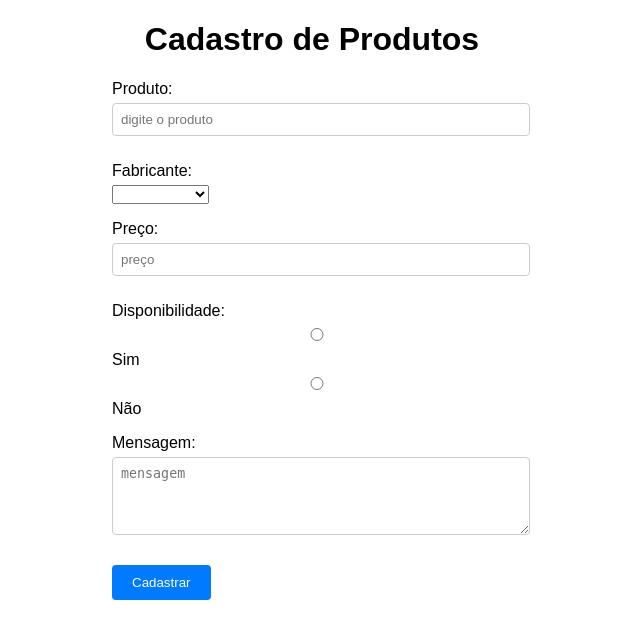
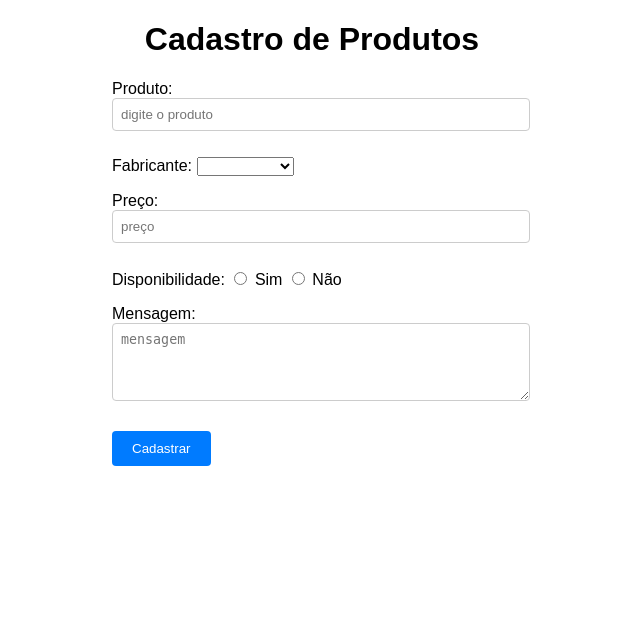
Before and after one commit to VitorGGama/aulas-php, a PHP site: page /exercicio-07.php in a window 1280 px wide. Shown: the top 639 px of the page, without its empty margins (328-968 px from the left). Run offline with PHP 8.4, Linux system fonts and the light colour scheme.

Commit message:
Update exercicio-07.php

```diff
--- a/exercicio-07.php
+++ b/exercicio-07.php
@@ -20,11 +20,10 @@
         }
 
         label {
-            display: block;
             margin-bottom: 5px;
         }
 
-        input, textarea {
+        input:not(.disponibilidade), textarea {
             width: 100%;
             padding: 8px;
             margin-bottom: 10px;
@@ -112,9 +111,9 @@
 
         <p>
             <label>Disponibilidade:</label>
-            <input type="radio" name="disponibilidade" value="sim" id="disponibilidade_sim" required>
+            <input type="radio" class="disponibilidade" name="disponibilidade" value="sim" id="disponibilidade_sim" required>
             <label for="disponibilidade_sim">Sim</label>
-            <input type="radio" name="disponibilidade" value="nao" id="disponibilidade_nao">
+            <input type="radio" class="disponibilidade" name="disponibilidade" value="nao" id="disponibilidade_nao">
             <label for="disponibilidade_nao">Não</label>
         </p>
 
```
